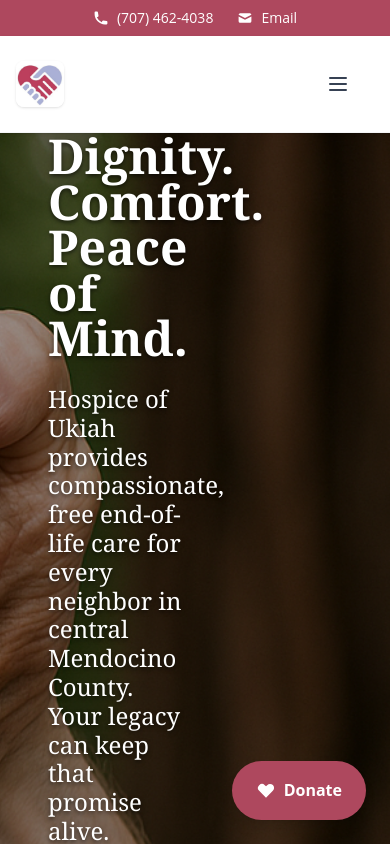
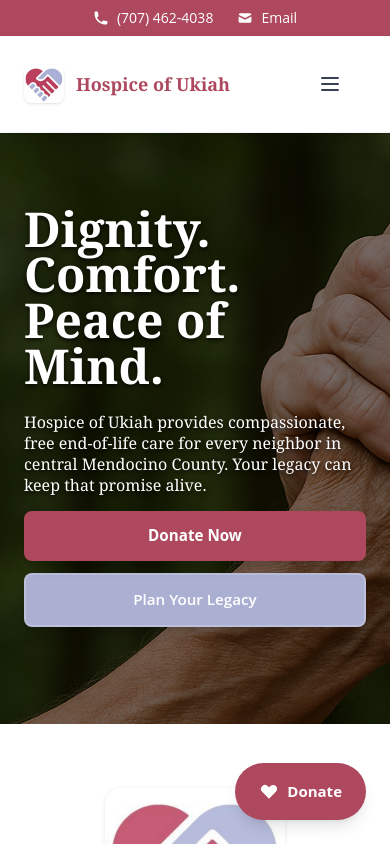
Before and after one commit to samuelmholley1/hospiceofukiah.org, a Next.js app: page / in a window 390 px wide. Shown: the top 844 px of the page. Built offline with nearby package versions, Linux system fonts and the light colour scheme.

Commit message:
mobile improvements

```diff
--- a/src/app/globals.css
+++ b/src/app/globals.css
@@ -209,12 +209,27 @@
   line-height: 1.6;
 }
 
-/* Button Override Classes - Highest Specificity */
+/* Button Override Classes - Mobile-First Responsive */
 .hero-button-override {
   color: white !important;
-  font-size: 1.14rem !important; /* 30% bigger than 0.875rem */
-  padding: 0.65rem 1.3rem !important; /* 30% bigger padding */
+  font-size: 0.95rem !important; /* Mobile-friendly size */
+  padding: 0.75rem 1.5rem !important; /* Mobile padding */
   background-color: var(--primary) !important;
+}
+
+/* Tablet and up button scaling */
+@media (min-width: 640px) {
+  .hero-button-override {
+    font-size: 1.1rem !important;
+    padding: 0.8rem 1.6rem !important;
+  }
+}
+
+@media (min-width: 1024px) {
+  .hero-button-override {
+    font-size: 1.14rem !important;
+    padding: 0.65rem 1.3rem !important;
+  }
 }
 
 .hero-button-override:hover {
@@ -228,10 +243,25 @@
 
 .hero-button-secondary-override {
   color: white !important;
-  font-size: 1.14rem !important; /* 30% bigger than 0.875rem */
-  padding: 0.65rem 1.3rem !important; /* 30% bigger padding */
+  font-size: 0.95rem !important; /* Mobile-friendly size */
+  padding: 0.75rem 1.5rem !important; /* Mobile padding */
   background-color: var(--secondary) !important;
   border: 2px solid rgba(255, 255, 255, 0.2) !important;
+}
+
+/* Tablet and up secondary button scaling */
+@media (min-width: 640px) {
+  .hero-button-secondary-override {
+    font-size: 1.1rem !important;
+    padding: 0.8rem 1.6rem !important;
+  }
+}
+
+@media (min-width: 1024px) {
+  .hero-button-secondary-override {
+    font-size: 1.14rem !important;
+    padding: 0.65rem 1.3rem !important;
+  }
 }
 
 .hero-button-secondary-override:hover {
@@ -241,6 +271,31 @@
 
 .hero-button-secondary-override:focus {
   color: white !important;
+}
+
+/* Mobile-specific improvements */
+@media (max-width: 639px) {
+  /* Better mobile text scaling */
+  body {
+    font-size: 15px;
+  }
+
+  /* Mobile-friendly spacing */
+  .px-4 {
+    padding-left: 1.5rem !important;
+    padding-right: 1.5rem !important;
+  }
+
+  /* Mobile button improvements */
+  button, .btn-primary, .btn-secondary {
+    min-height: 44px; /* iOS touch target minimum */
+    font-size: 1rem !important;
+  }
+
+  /* Mobile hero text improvements */
+  .text-shadow-md {
+    text-shadow: 0 2px 4px rgba(0, 0, 0, 0.8);
+  }
 }
 
 /* Utility Classes */
--- a/src/app/page.tsx
+++ b/src/app/page.tsx
@@ -3,67 +3,67 @@
 export default function Home() {
   return (
     <div className="min-h-screen">
-      {/* Hero Section - WCAG-Compliant & Conversion Optimized */}
-      <section className="relative min-h-[80vh] lg:min-h-[80vh] flex items-center">
-        {/* Background Image - Right-aligned focal point */}
+      {/* Hero Section - Mobile Optimized */}
+      <section className="relative min-h-[70vh] sm:min-h-[80vh] flex items-center">
+        {/* Background Image */}
         <Image
           src="/redwood_clapsed_hands.png"
           alt="Clasped hands among redwood trees, symbolizing compassionate hospice support in nature."
           fill
           priority
           sizes="100vw"
-          className="object-cover object-right-top"
+          className="object-cover object-center sm:object-right-top"
         />
 
-        {/* WCAG-Compliant Overlay - Further brightened for better image visibility */}
-        <div className="absolute inset-0 bg-black/35 lg:bg-black/30"></div>
+        {/* Mobile-Responsive Overlay */}
+        <div className="absolute inset-0 bg-black/50 sm:bg-black/35 lg:bg-black/30"></div>
 
-        {/* Safe Text Area - LEFT 55% ALLOWED */}
-        <div className="relative z-10 w-full h-full flex items-center">
-          <div className="w-[55%] px-8 sm:px-12 lg:px-16 xl:px-20 2xl:px-24 pl-12 sm:pl-16 lg:pl-20 xl:pl-24 2xl:pl-28">
+        {/* Responsive Content Container */}
+        <div className="relative z-10 w-full h-full flex items-center px-4 sm:px-8 lg:px-16">
+          <div className="w-full sm:w-[55%] max-w-4xl">
 
-            {/* Content Layout - Text Only */}
-            <div className="flex flex-col items-start gap-6">
+            {/* Content Layout */}
+            <div className="flex flex-col items-start gap-4 sm:gap-6">
 
-              {/* Text and Buttons Column */}
+              {/* Text Column */}
               <div className="w-full text-left">
-                {/* MASSIVE Headline for 15" Mac */}
-                <h1 className="text-6xl lg:text-8xl xl:text-9xl 2xl:text-[10rem] font-serif font-bold text-white mb-6 leading-tight"
+                {/* Mobile-First Responsive Headline */}
+                <h1 className="text-3xl sm:text-4xl md:text-5xl lg:text-6xl xl:text-8xl 2xl:text-9xl font-serif font-bold text-white mb-4 sm:mb-6 leading-tight"
                     style={{
                       color: '#ffffff',
-                      textShadow: '0 2px 4px rgba(0,0,0,0.6)',
+                      textShadow: '0 2px 4px rgba(0,0,0,0.8)',
                       lineHeight: '0.95'
                     }}>
-                  Dignity. Comfort.<br />Peace of Mind.
+                  Dignity.<br className="sm:hidden" /> Comfort.<br />Peace of Mind.
                 </h1>
 
-                {/* MASSIVE Sub-headline */}
-                <p className="text-2xl lg:text-3xl xl:text-4xl 2xl:text-5xl font-serif font-light text-white mb-10 max-w-prose"
+                {/* Mobile-Responsive Sub-headline */}
+                <p className="text-base sm:text-lg md:text-xl lg:text-2xl xl:text-3xl 2xl:text-4xl font-serif font-light text-white mb-6 sm:mb-10 max-w-prose"
                    style={{
                      color: '#ffffff',
-                     textShadow: '0 2px 4px rgba(0,0,0,0.6)',
-                     lineHeight: '1.2'
+                     textShadow: '0 2px 4px rgba(0,0,0,0.8)',
+                     lineHeight: '1.3'
                    }}>
                   Hospice of Ukiah provides compassionate, free end-of-life care for every neighbor in central Mendocino County. <span className="font-medium">Your legacy can keep that promise alive.</span>
                 </p>
 
-                {/* Small Buttons Relative to Massive Text */}
-                <div className="flex flex-col sm:flex-row gap-4 mb-6">
+                {/* Mobile-Optimized Buttons */}
+                <div className="flex flex-col sm:flex-row gap-3 sm:gap-4 mb-6">
                   <a
                     href="/donate"
-                    className="hero-button-override font-bold rounded-lg shadow-lg transform hover:scale-105 transition-all duration-300 focus:outline-none focus:ring-4 focus:ring-primary/50 text-center relative group w-fit"
+                    className="hero-button-override font-bold rounded-lg shadow-lg transform hover:scale-105 transition-all duration-300 focus:outline-none focus:ring-4 focus:ring-primary/50 text-center relative group w-full sm:w-fit px-6 py-3"
                     aria-label="Donate now—keeps care free"
                     title="100% of gifts stay local"
                   >
                     Donate Now
-                    {/* Microcopy tooltip */}
-                    <span className="absolute -bottom-8 left-1/2 transform -translate-x-1/2 bg-black/80 text-white text-xs px-2 py-1 rounded opacity-0 group-hover:opacity-100 transition-opacity duration-200 whitespace-nowrap">
+                    {/* Mobile-friendly tooltip */}
+                    <span className="absolute -bottom-8 left-1/2 transform -translate-x-1/2 bg-black/80 text-white text-xs px-2 py-1 rounded opacity-0 group-hover:opacity-100 transition-opacity duration-200 whitespace-nowrap hidden sm:block">
                       100% of gifts stay local
                     </span>
                   </a>
                   <a
                     href="/legacy"
-                    className="hero-button-secondary-override font-semibold rounded-lg shadow-lg transform hover:scale-105 transition-all duration-300 focus:outline-none focus:ring-4 focus:ring-secondary/50 text-center w-fit"
+                    className="hero-button-secondary-override font-semibold rounded-lg shadow-lg transform hover:scale-105 transition-all duration-300 focus:outline-none focus:ring-4 focus:ring-secondary/50 text-center w-full sm:w-fit px-6 py-3"
                     aria-label="Plan your legacy gift to ensure lasting impact"
                   >
                     Plan Your Legacy
@@ -73,8 +73,8 @@
             </div>
           </div>
 
-          {/* RIGHT 45% COMPLETELY EMPTY - RESERVED FOR IMAGE */}
-          <div className="w-[45%] h-full"></div>
+          {/* Desktop Image Space - Hidden on Mobile */}
+          <div className="hidden sm:block sm:w-[45%] h-full"></div>
         </div>
       </section>
 
--- a/src/components/Header.tsx
+++ b/src/components/Header.tsx
@@ -59,16 +59,16 @@
         <div className="flex justify-between items-center h-24">
           {/* Logo/Brand */}
           <div className="flex-shrink-0">
-            <Link href="/" className="text-primary hover:no-underline flex items-center space-x-4 h-full">
+            <Link href="/" className="text-primary hover:no-underline flex items-center space-x-3 h-full">
               <Image
                 src="/hospice-ukiah-icon.png"
                 alt="Hospice of Ukiah"
-                width={48}
-                height={48}
+                width={40}
+                height={40}
                 className="rounded-lg shadow-sm"
               />
-              <div className="hidden sm:flex items-center h-full">
-                <span className="text-2xl font-serif font-bold text-primary leading-none m-0 p-0" style={{margin: '0', padding: '0', lineHeight: '1'}}>
+              <div className="flex items-center h-full">
+                <span className="text-lg sm:text-2xl font-serif font-bold text-primary leading-none m-0 p-0" style={{margin: '0', padding: '0', lineHeight: '1'}}>
                   Hospice of Ukiah
                 </span>
               </div>
```
